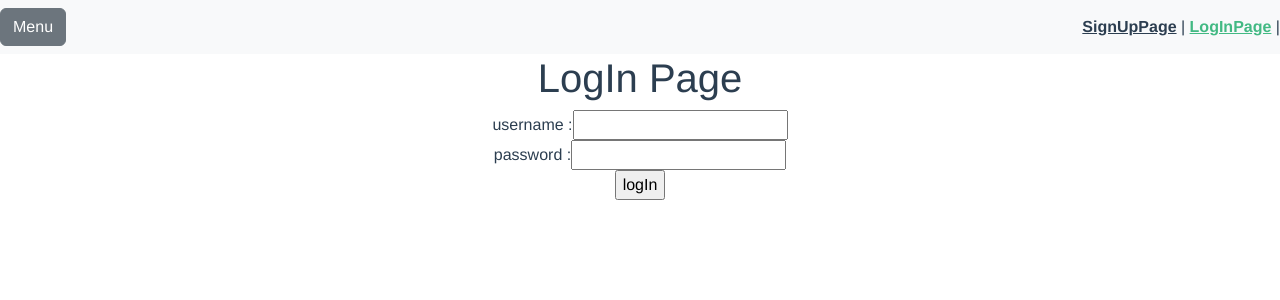
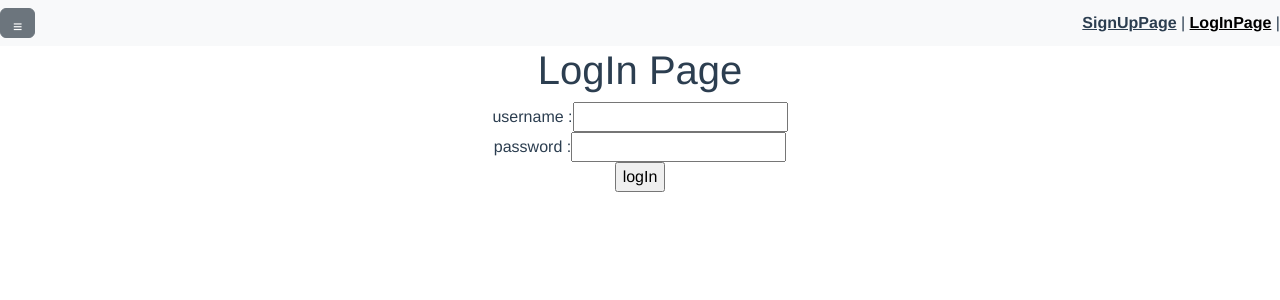
Before and after one commit to meanwo/Movie_Recommend, a Vue app in the folder final-pjt-front/: page /login in a window 1280 px wide. Shown: the top 300 px of the page. Built offline with nearby package versions, Linux system fonts and the light colour scheme; no server answers.

Commit message:
#5-2 사이드 navbar 영화 장르 라우터 수정

```diff
--- a/final-pjt-front/src/App.vue
+++ b/final-pjt-front/src/App.vue
@@ -1,23 +1,27 @@
 <template>
   <div id="app">
     <nav class="navbar bg-light">
-      <b-button v-b-toggle.sidebar-backdrop>Menu</b-button>
+      <b-button v-b-toggle.sidebar-backdrop class="moving-nav">≡</b-button>
       <div>
       </div>
       <!-- title="Menu"  -->
       <!-- :backdrop-variant="variant" -->
+
       <b-sidebar
+
       id="sidebar-backdrop"
       backdrop
       shadow>
-      <router-link :to="{ name: 'MainView' }">Main</router-link>
+      <router-link :to="{ name: 'MainView' }" class="text-line h3">Main</router-link>
       <div class="px-3 py-2">
-        <p>액션</p>
-        <p>스릴러</p>
-        <p>드라마</p>
-        <p>공포</p>
+        <p><router-link :to="{ name: 'GenreDetailView', params: { id: 28 } }" class="text-line">액션</router-link></p>
+        <p><router-link :to="{ name: 'GenreDetailView', params: { id: 14 } }" class="text-line">판타지</router-link></p>
+        <p><router-link :to="{ name: 'GenreDetailView', params: { id: 18 } }" class="text-line">드라마</router-link></p>
+        <p><router-link :to="{ name: 'GenreDetailView', params: { id: 27 } }" class="text-line">공포</router-link></p>
+
       </div>
       </b-sidebar>
+
       <div class="justify-content-flex-end">
         <router-link v-if="!this.$store.state.token" :to="{ name: 'SignUpView' }">  SignUpPage</router-link> |
         <router-link v-if="!this.$store.state.token" :to="{ name: 'LogInView' }">  LogInPage</router-link>
@@ -39,7 +43,7 @@ export default {
 }
 </script>
 <style>
-#app {
+#app { /* 라우터 사이 | 색깔*/
   font-family: Avenir, Helvetica, Arial, sans-serif;
   -webkit-font-smoothing: antialiased;
   -moz-osx-font-smoothing: grayscale;
@@ -48,17 +52,25 @@ export default {
   /* position: static;
   z-index: 2; */
 }
-
 nav {
   padding: 30px;
 }
 
-nav a {
+nav a { /* navbar 라우터 글씨 색*/
   font-weight: bold;
-  color: #2c3e50;
+  color:#2c3e50;
 }
 
 nav a.router-link-exact-active {
-  color: #42b983;
+  /* color: #42b983; */
+  color:black;
+}
+.text-line {
+  text-decoration-line: none;
+}
+.moving-nav{
+  height: 30px;
+  position: sticky;
+  top: 0;
 }
 </style>
--- a/final-pjt-front/src/components/GenreList.vue
+++ b/final-pjt-front/src/components/GenreList.vue
@@ -18,7 +18,7 @@ export default {
     methods: {
         goToGenres() {
             // console.log(this.genre.id)
-            this.$router.push({ name: 'GenreDetailView', params: {id:this.genre.id}})
+            this.$router.push({ name: 'GenreDetailView', params: {id:this.genre.id, genreName: this.genre.name}})
         }
     }
 
--- a/final-pjt-front/src/components/GenreMovieItem.vue
+++ b/final-pjt-front/src/components/GenreMovieItem.vue
@@ -1,9 +1,12 @@
 <template>
-<div class="col-3 m-3" style="width: 18rem margin-left: 20px; margin-bottom: 20px" @click="goToDetail">
+<div class="card" style="width: 18rem margin-left: 20px; margin-bottom: 20px" @click="goToDetail">
     <img :src="base_url+GenreMovie.poster_path" alt="영화이미지">
     <h4 class="card-title font-weight-bold: 700">{{ GenreMovie.title }}</h4>
+</div>
 
-  </div>
+
+
+
 </template>
 
 <script>
@@ -15,6 +18,7 @@ export default {
           base_url
         }
       },
+
     props: {
     GenreMovie: Object,
     },
--- a/final-pjt-front/src/views/GenreDetailView.vue
+++ b/final-pjt-front/src/views/GenreDetailView.vue
@@ -1,12 +1,16 @@
 <template>
-  <div>
+<div class="row d-flex justify-content-center p-3 mb-2 bg-dark">
+<h1 class="text-light p-3"> {{this.$route.params.genreName}}</h1>
 
-    <GenreMovieItem
-      v-for="GenreMovie in GenreMovies"
-      :key="GenreMovie.id"
-      :GenreMovie="GenreMovie"
-    />
+  <GenreMovieItem
+    v-for="GenreMovie in GenreMovies"
+    :key="GenreMovie.id"
+    :GenreMovie="GenreMovie"
+    class="col-3 m-3"
+  />
   </div>
+
+
 </template>
 
 <script>
@@ -20,6 +24,9 @@ export default {
         return {
             genreMovie: null,
         }
+    },
+    created() {
+       window.scrollTo( { top: 0, behavior: "smooth"})
     },
     computed: {
       GenreMovies() {
--- a/final-pjt-front/src/views/MovieDetailView.vue
+++ b/final-pjt-front/src/views/MovieDetailView.vue
@@ -155,11 +155,11 @@ export default {
   transform: translate(-50%, -20%);
   /* transform: scale(1.8); */
   /* animation: scaleImage 5s ease-out forwards; */
-  animation: fadeout 2.5s;
+  animation: fadeout 1s;
   /* -webkit-animation: fadeout 4s; */
 }
 .detail-fade-in {
-  animation: fadein 2.5s;
+  animation: fadein 1s;
 }
 @keyframes fadeout{
  from {
```
